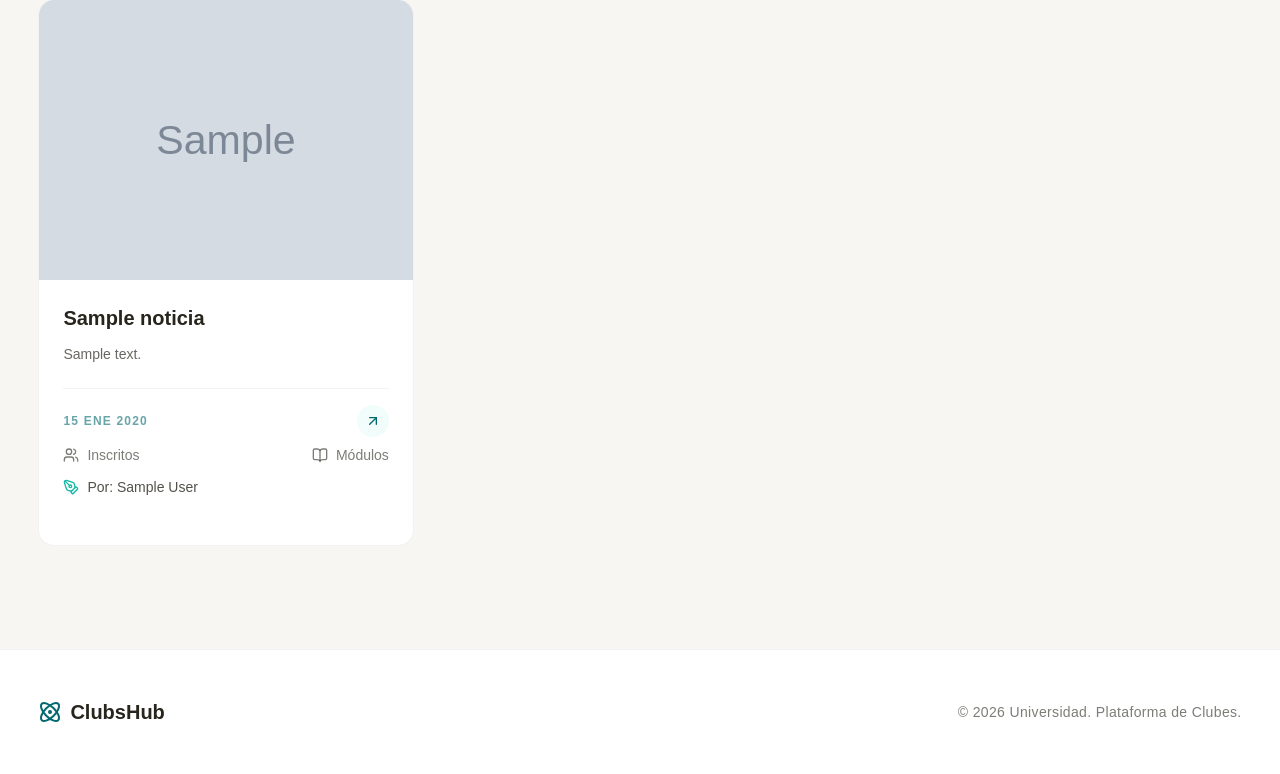
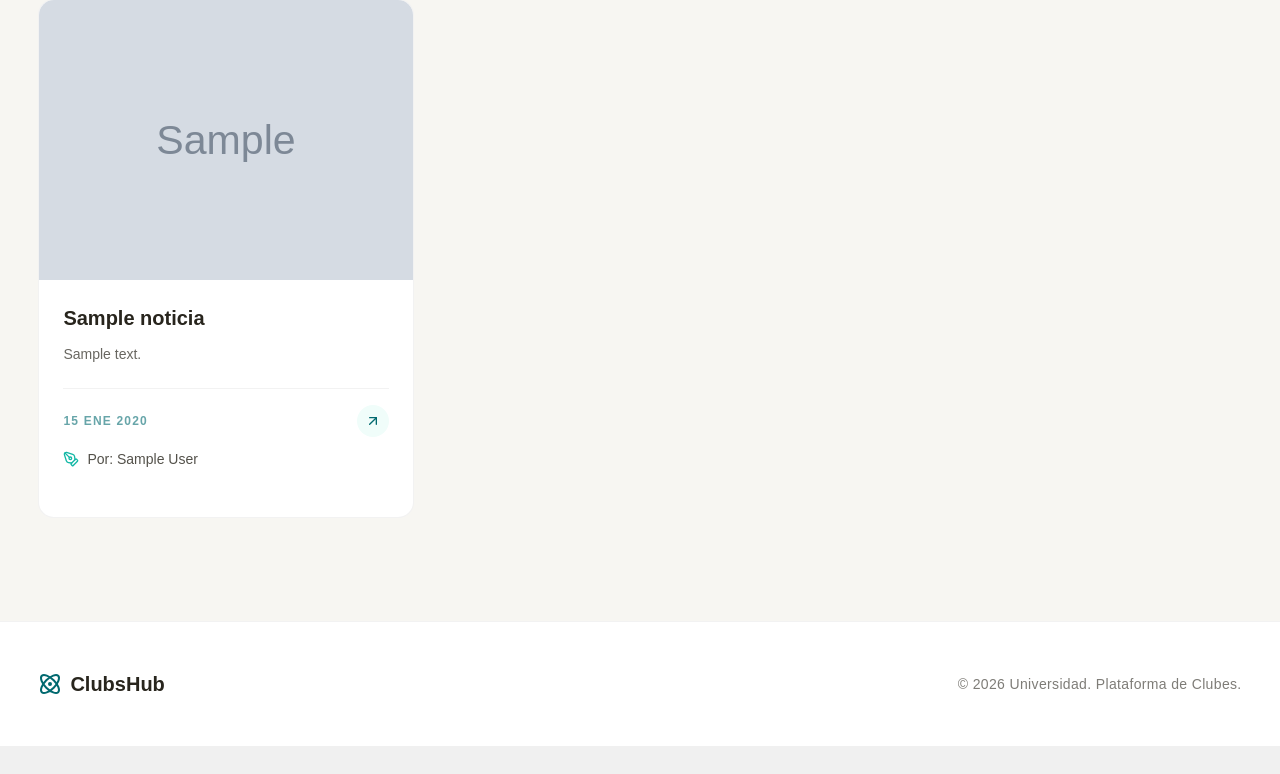
Before and after one commit to RonalSQ/blog, a Django app: page / in a window 1280 px wide. Shown: the part 1058-1832 px from the top of the page. After the commit the page ends 1804 px from the top, so only its background shows below. Run offline with Django 4.2, Linux system fonts and the light colour scheme; tables that the repository leaves empty hold one stand-in row (values such as "Sample post"); grey boxes marked "Sample" are stand-in pictures; some libraries are stand-ins or nearby versions; some web fonts are replaced.

Commit message:
Corregir S3 URLs en AlpineJS y limpiar tarjetas de noticias

```diff
--- a/app/templates/index.html
+++ b/app/templates/index.html
@@ -157,7 +157,7 @@
                         </div>
                         <div class="p-6 flex flex-col flex-1">
                             <h3 class="text-xl font-bold mb-3 line-clamp-2 group-hover:text-brand-800 dark:group-hover:text-brand-400 transition-colors">{{ noticia.titulo }}</h3>
-                            <p class="text-base-textLight/70 dark:text-base-textDark/70 text-sm line-clamp-3 mb-6 flex-1">{{ noticia.contenido|truncatewords:20 }}</p>
+                            <p class="text-base-textLight/70 dark:text-base-textDark/70 text-sm line-clamp-3 mb-6 flex-1">{{ noticia.contenido|striptags|truncatewords:20 }}</p>
                             <div class="flex flex-col gap-2 mt-auto pt-4 border-t border-black/5 dark:border-white/5">
                                 <div class="flex items-center justify-between">
                                     <time class="text-xs font-bold uppercase tracking-widest text-brand-800/60 dark:text-brand-400/60">{{ noticia.fecha_publicacion|date:"d M Y" }}</time>
@@ -166,16 +166,6 @@
                                     </div>
                                 </div>
                                 <div class="flex flex-col gap-2 text-sm text-base-textLight/60 dark:text-base-textDark/60 mb-6 flex-1">
-                                    <div class="flex items-center justify-between">
-                                        <div class="flex items-center gap-2">
-                                            <i data-lucide="users" class="w-4 h-4"></i>
-                                            <span>{{ noticia.inscripciones.count }} Inscritos</span>
-                                        </div>
-                                        <div class="flex items-center gap-2">
-                                            <i data-lucide="book-open" class="w-4 h-4"></i>
-                                            <span>{{ noticia.modulos.count }} Módulos</span>
-                                        </div>
-                                    </div>
                                     <div class="flex items-center gap-2 mt-1">
                                         <i data-lucide="pen-tool" class="w-4 h-4 text-brand-500"></i>
                                         <span class="font-medium text-base-textLight/80 dark:text-base-textDark/80">Por: {{ noticia.autor.get_full_name|default:noticia.autor.username|default:"Administración" }}</span>
@@ -229,8 +219,8 @@
                             title: "{{ slide.titulo|escapejs }}",
                             subtitle: "{{ slide.subtitulo|escapejs }}",
                             badge: "{% if slide.etiqueta %}{{ slide.etiqueta|escapejs }}{% endif %}",
-                            image: "{% if slide.imagen_fondo %}{{ slide.imagen_fondo.url }}{% else %}https://images.unsplash.com/photo-1523240795612-9a054b0db644?q=80&w=2070&auto=format&fit=crop{% endif %}",
-                            url: "{% if slide.noticia_vinculada %}{% url 'noticias' %}{% elif slide.curso_vinculado %}{% url 'curso_detalle' slide.curso_vinculado.pk %}{% elif slide.enlace_url %}{{ slide.enlace_url }}{% else %}#{% endif %}",
+                            image: "{% if slide.imagen_fondo %}{{ slide.imagen_fondo.url|safe }}{% else %}https://images.unsplash.com/photo-1523240795612-9a054b0db644?q=80&w=2070&auto=format&fit=crop{% endif %}",
+                            url: "{% if slide.noticia_vinculada %}{% url 'noticias' %}{% elif slide.curso_vinculado %}{% url 'curso_detalle' slide.curso_vinculado.pk %}{% elif slide.enlace_url %}{{ slide.enlace_url|safe }}{% else %}#{% endif %}",
                             btnText: "{{ slide.texto_boton|escapejs }}"
                         }{% if not forloop.last %},{% endif %}
                         {% endfor %}
```
